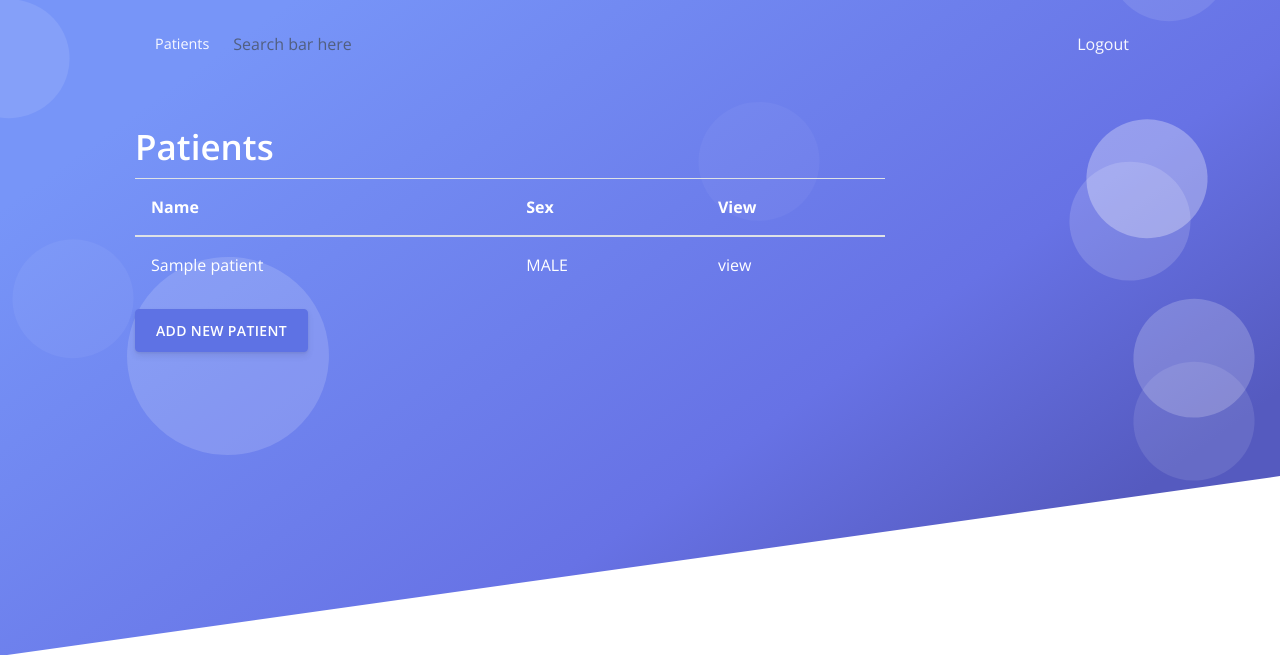
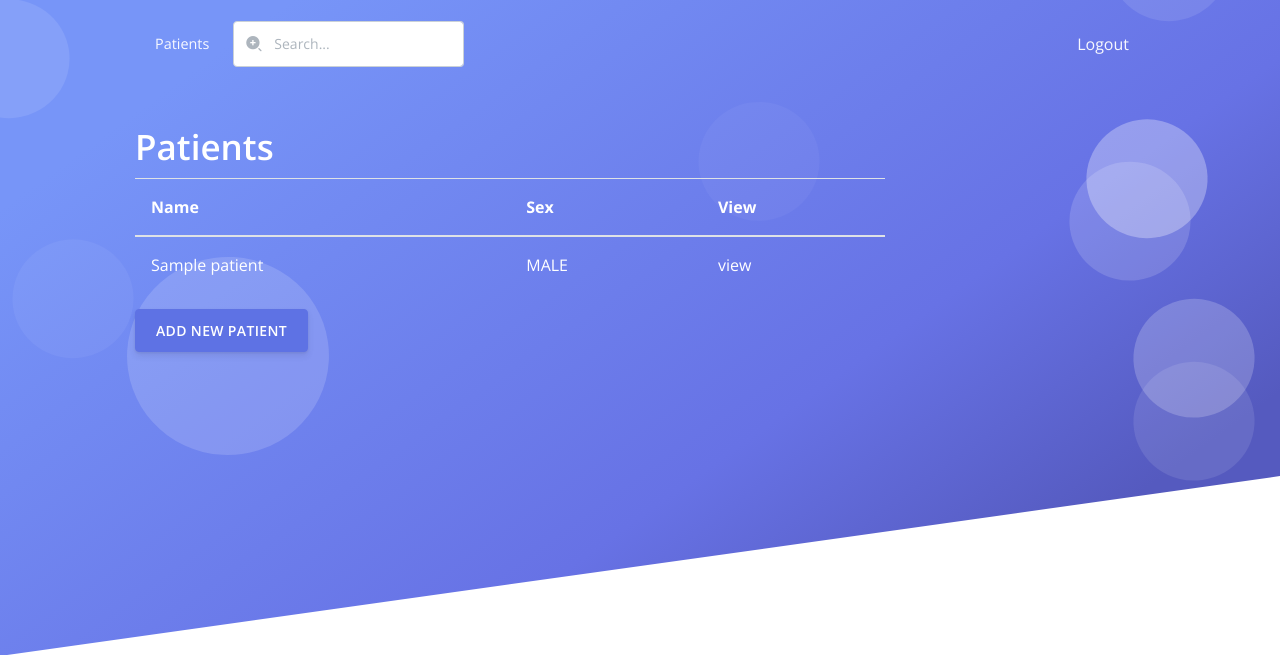
Before and after one commit to timlamoglia/obgynapp, a Django app: page /patients/ in a window 1280 px wide. Shown: the top 655 px of the page. Run offline with Django 3.2, Linux system fonts and the light colour scheme; a user stored in the database is signed in; tables that the repository leaves empty hold one stand-in row (values such as "Sample post"); some libraries are stand-ins or nearby versions.

Commit message:
Adding search functionality. Created generic views for patient class.

```diff
--- a/dashboard/templates/index.html
+++ b/dashboard/templates/index.html
@@ -21,6 +21,7 @@
   <body>
     {% block body %}
     {% endblock %}
+    {% block footer %}
       <footer class="footer">
           <div class="container">
             <div class="row row-grid align-items-center mb-5">
@@ -48,6 +49,7 @@
             </div>
           </div>
         </footer>
+    {% endblock %}
     <!-- Core -->
     <script src="/static/vendor/jquery/jquery.min.js"></script>
     <script src="/static/vendor/popper/popper.min.js"></script>
--- a/patients/templates/patients/base.html
+++ b/patients/templates/patients/base.html
@@ -21,19 +21,28 @@
             </div>
           </div>
           <ul class="navbar-nav navbar-nav-hover align-items-lg-center">
-            <li class="nav-item dropdown">
+            <li class="nav-item">
               <a href="/patients/" class="nav-link" role="button">
                 <span class="nav-link-inner--text">Patients</span>
               </a>
             </li>
             {% if patient.id %}
-            <li class="nav-item dropdown">
+            <li class="nav-item">
               <a href="{% url 'records:index' patient.id %}" class="nav-link" href="#" role="button">
                 <span class="nav-link-inner--text">Records</span>
               </a>
             </li>
             {% else %}
-            Search bar here
+              <li class="nav-item">
+                <form method="GET" action="/patients">
+                  <div class="input-group">
+                    <div class="input-group-prepend">
+                      <span class="input-group-text"><i class="ni ni-zoom-split-in"></i></span>
+                    </div>
+                      <input class="form-control" id="searchbox" name="q" type="text" value="{{ request.GET.q }}" placeholder="Search..."/>
+                  </div>
+                </form>
+              </li>
             {% endif %}
           </ul>
 
--- a/patients/templates/patients/patients.html
+++ b/patients/templates/patients/patients.html
@@ -23,7 +23,7 @@
     </tbody>
   </table>
 
-  <button id="NewButton" class="btn btn-primary float-left submit-button" >Add New Patient</button>
+  <button id="NewButton" class="btn btn-primary float-left submit-button">Add New Patient</button>
 
   <script type="text/javascript">
       document.getElementById("NewButton").onclick = function () {
--- a/patients/urls.py
+++ b/patients/urls.py
@@ -1,10 +1,10 @@
 from django.urls import path, include
-
+from django.contrib.auth.decorators import login_required
 from . import views
 
 app_name = 'patients'
 urlpatterns = [
-	path('', views.index, name='patients'),
+	path('', login_required(views.PatientListView.as_view()), name='patients'),
 	path('<int:patient_id>/', views.show, name='show'),
 	path('new/', views.new, name='new'),
 	path('<int:patient_id>/edit/', views.edit, name='edit'),
--- a/patients/views.py
+++ b/patients/views.py
@@ -1,23 +1,16 @@
 from django.shortcuts import render, redirect, get_object_or_404
-from django.forms import ModelForm
 from django.template import loader
 from django import forms
 from django.contrib.auth.decorators import login_required
+from django.views.generic import ListView
+from django.http import HttpResponse
 
 from patients.models import Patient
-
-# Create your views here.
 
 # class DateInput(forms.DateInput):
 # 	input_type = 'date'
 
-class PatientForm(ModelForm):
-	class Meta:
-		model = Patient
-		fields = '__all__'
-		# widgets = {
-		# 	'birth_date': DateInput(),
-		# }
+
 @login_required(login_url='/')
 def index(request):
 	patient_list = Patient.objects.all()
@@ -25,6 +18,21 @@ def index(request):
 		'patient_list': patient_list
 	}
 	return render(request, 'patients/patients.html', context)
+
+class PatientListView(ListView):
+	model = Patient
+	template_name = "patients/patients.html"
+	page_template = "patients/patients.html"
+	context_object_name = "patient_list"
+
+	def get_queryset(self):
+		query = self.request.GET.get('q')
+
+		if query:
+			return Patient.objects.filter(name__icontains=query)
+		else:
+			print(Patient.objects.all())
+			return Patient.objects.all()
 
 @login_required(login_url='/')
 def show(request, patient_id):
```
Also changed, not shown: patients/form.py (added, +7 -0 lines). Lines whose indentation alone changed are shown as unchanged.
